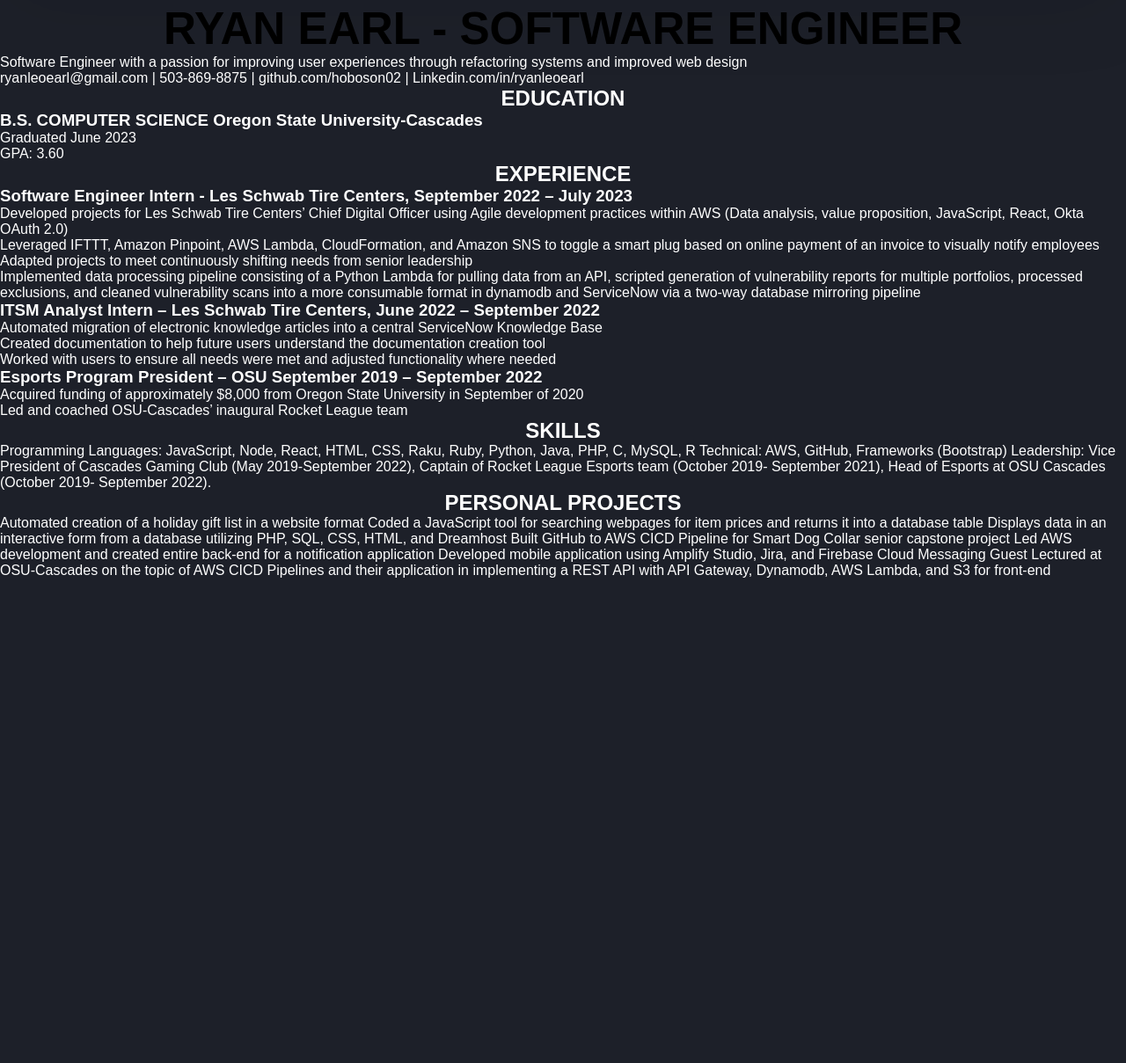
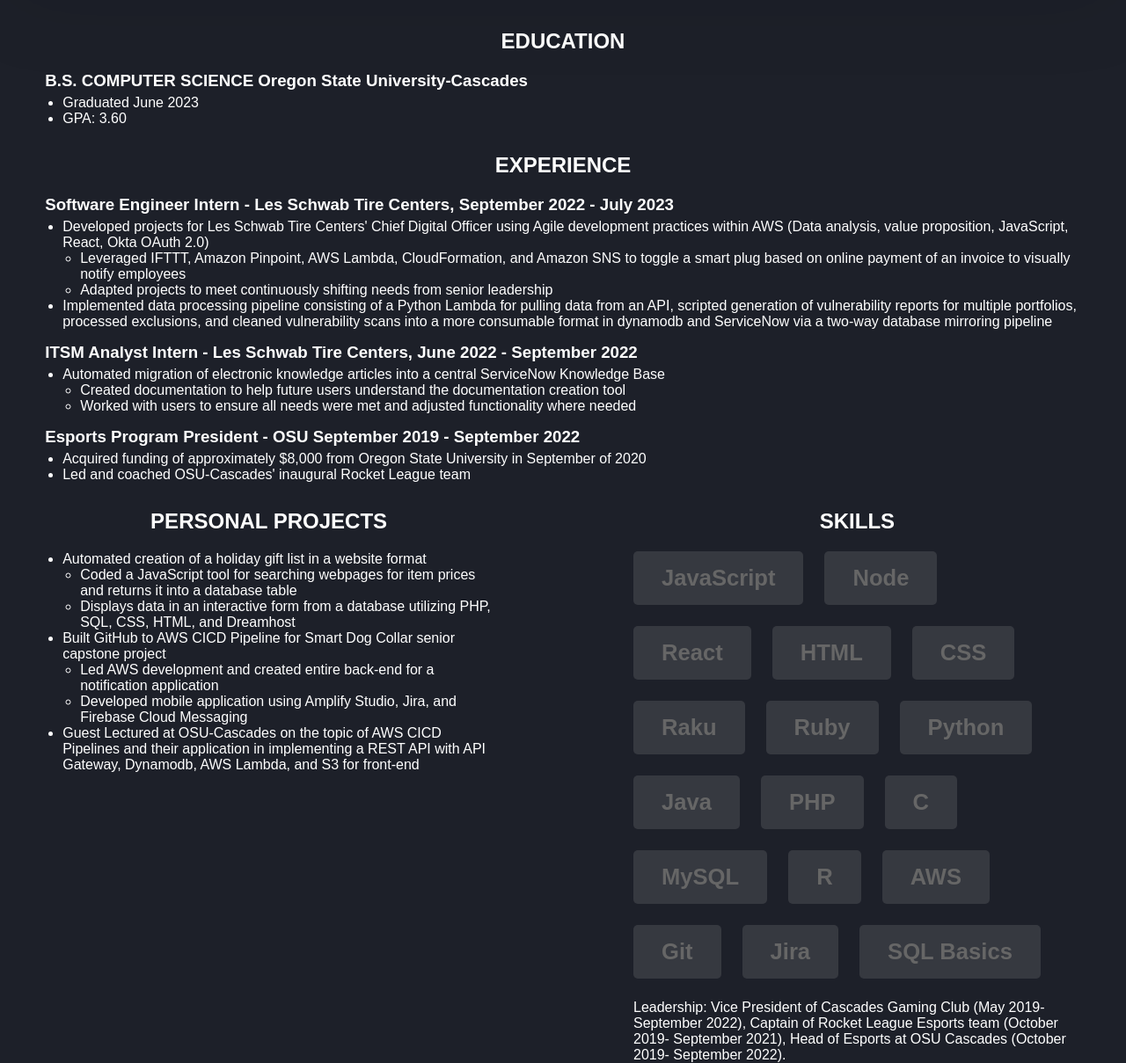
Before and after one commit to RyanLEarl/portfolio-site, a website: page front-end/pages/Resume.html in a window 1280 px wide. Shown: the part 97-1306 px from the top of the page at 88% size. Before the commit the page ends 800 px from the top, so only its background shows below. Drawn offline with Linux system fonts and the light colour scheme.

Commit message:
Updated styling and format of Resume page

```diff
--- a/front-end/assets/stylesheets/main.css
+++ b/front-end/assets/stylesheets/main.css
@@ -30,6 +30,13 @@
 }
 h2 {
   text-align: center;
+  margin-top: 30px;
+  margin-bottom: 20px;
+}
+
+h3 {
+  margin-top: 15px;
+  margin-bottom: 5px;
 }
 
 a {
@@ -53,7 +60,12 @@
 }
 
 .main-content {
+  padding: 0 4vw;
   padding-top: 100px;
+}
+
+.main-content ul{
+  padding-left: 20px;
 }
 
 /* ******************************** NAVBAR ******************************* */
@@ -111,11 +123,11 @@
   filter: grayscale(15%);
 }
 
-li {
+.link-wrapper {
   list-style: none;
 }
 
-li a {
+.link-wrapper a {
   display: block;
   color: rgb(0, 0, 0);
   text-align: center;
@@ -310,6 +322,31 @@
   background-color: #555;
 }
 
+/* ******************************** RESUME PAGE ******************************* */
+.skills {
+  display: flex;
+  flex-wrap: wrap;
+}
+.skill {
+  padding: 1rem 2rem;
+  margin-bottom: 1.5rem;
+  margin-right: 1.5rem;
+  font-size: 1.6rem;
+  background: rgba(153,153,153,.2);
+  border-radius: 5px;
+  font-weight: 600;
+  color: #666;
+}
+
+.about {
+  display: grid;
+  grid-template-columns: 1fr 1fr;
+  grid-gap: 10rem;
+}
+
+.main-content a:hover {
+  color: var(--nav-secondary-color);
+}
 /* ******************************** PROJECT PAGE ******************************* */
 #repository-list {
   list-style: none;
--- a/front-end/pages/Resume.html
+++ b/front-end/pages/Resume.html
@@ -10,20 +10,19 @@
   </header>
   <body>
     <main class="main-content">
-      <h1>RYAN EARL - SOFTWARE ENGINEER</h1>
-      <p>Software Engineer with a passion for improving user experiences through refactoring systems and improved web design</p>
-      <p>ryanleoearl@gmail.com | 503-869-8875 | github.com/hoboson02 | Linkedin.com/in/ryanleoearl</p>
+      <div class="about_education">
         <h2>EDUCATION</h2>
         <h3>B.S. COMPUTER SCIENCE Oregon State University-Cascades</h3>
         <ul>
           <li>Graduated June 2023</li>
           <li>GPA: 3.60</li>
         </ul>
-
+      </div>
+      <div class="about_experience">
         <h2>EXPERIENCE</h2>
-      <h3>Software Engineer Intern - Les Schwab Tire Centers, September 2022 – July 2023</h3>
+        <h3>Software Engineer Intern - Les Schwab Tire Centers, September 2022 - July 2023</h3>
         <ul>
-        <li>Developed projects for Les Schwab Tire Centers’ Chief Digital Officer using Agile development practices within AWS (Data analysis, value proposition, JavaScript, React, Okta OAuth 2.0)
+          <li>Developed projects for Les Schwab Tire Centers' Chief Digital Officer using Agile development practices within AWS (Data analysis, value proposition, JavaScript, React, Okta OAuth 2.0)
             <ul>
               <li>Leveraged IFTTT, Amazon Pinpoint, AWS Lambda, CloudFormation, and Amazon SNS to toggle a smart plug based on online payment of an invoice to visually notify employees</li>
               <li>Adapted projects to meet continuously shifting needs from senior leadership</li>
@@ -32,7 +31,7 @@
           <li>Implemented data processing pipeline consisting of a Python Lambda for pulling data from an API, scripted generation of vulnerability reports for multiple portfolios, processed exclusions, and cleaned vulnerability scans into a more consumable format in dynamodb and ServiceNow via a two-way database mirroring pipeline</li>
         </ul>
 
-      <h3>ITSM Analyst Intern – Les Schwab Tire Centers, June 2022 – September 2022</h3>
+        <h3>ITSM Analyst Intern - Les Schwab Tire Centers, June 2022 - September 2022</h3>
         <ul>
           <li>Automated migration of electronic knowledge articles into a central ServiceNow Knowledge Base
             <ul>
@@ -42,28 +41,56 @@
           </li>
         </ul>
 
-      <h3>Esports Program President – OSU September 2019 – September 2022</h3>
+        <h3>Esports Program President - OSU September 2019 - September 2022</h3>
         <ul>
           <li>Acquired funding of approximately $8,000 from Oregon State University in September of 2020</li>
-        <li>Led and coached OSU-Cascades’ inaugural Rocket League team</li>
+          <li>Led and coached OSU-Cascades' inaugural Rocket League team</li>
         </ul>
+      </div>
+      <div class="about">
+        <div class="about_projects">
+          <h2>PERSONAL PROJECTS</h2>
+          <ul>
+            <li><a href="https://www.ryanholidaygifts.com/">Automated creation of a holiday gift list in a website format</a>
+              <ul>
+                <li>Coded a JavaScript tool for searching webpages for item prices and returns it into a database table</li>
+                <li>Displays data in an interactive form from a database utilizing PHP, SQL, CSS, HTML, and Dreamhost</li>
+              </ul>
+            </li>
+            <li><a href="https://github.com/Hoboson02/smart-dog-collar-app-test">Built GitHub to AWS CICD Pipeline for Smart Dog Collar senior capstone project</a>
+              <ul>
+                <li>Led AWS development and created entire back-end for a notification application</li>
+                <li>Developed mobile application using Amplify Studio, Jira, and Firebase Cloud Messaging</li>
+              </ul>
+            </li>
+            <li><a href="https://github.com/Hoboson02/cs-493-restful-api">Guest Lectured at OSU-Cascades on the topic of AWS CICD Pipelines</a> and their application in implementing a REST API with API Gateway, Dynamodb, AWS Lambda, and S3 for front-end</li>
+          </ul>
+        </div>
+        <div class="about_skills">
+          <h2>SKILLS</h2>
+          <div class="skills">
+            <div class="skill">JavaScript</div>
+            <div class="skill">Node</div>
+            <div class="skill">React</div>
+            <div class="skill">HTML</div>
+            <div class="skill">CSS</div>
+            <div class="skill">Raku</div>
+            <div class="skill">Ruby</div>
+            <div class="skill">Python</div>
+            <div class="skill">Java</div>
+            <div class="skill">PHP</div>
+            <div class="skill">C</div>
+            <div class="skill">MySQL</div>
+            <div class="skill">R</div>
+            <div class="skill">AWS</div>
+            <div class="skill">Git</div>
+            <div class="skill">Jira</div>
+            <div class="skill">SQL Basics</div>
+            <p>Leadership: Vice President of Cascades Gaming Club (May 2019-September 2022), Captain of Rocket League Esports team (October 2019- September 2021), Head of Esports at OSU Cascades (October 2019- September 2022).</p>
+          </div>
+        </div>
+      </div>
 
-      <h2>SKILLS</h2>
-      Programming Languages: JavaScript, Node, React, HTML, CSS, Raku, Ruby, Python, Java, PHP, C, MySQL, R
-      Technical: AWS, GitHub, Frameworks (Bootstrap)
-      Leadership: Vice President of Cascades Gaming Club (May 2019-September 2022), Captain of Rocket League Esports team (October 2019- September 2021), Head of Esports at OSU Cascades (October 2019- September 2022).
-
-      <h2>PERSONAL PROJECTS</h2>
-
-      Automated creation of a holiday gift list in a website format
-      Coded a JavaScript tool for searching webpages for item prices and returns it into a database table
-      Displays data in an interactive form from a database utilizing PHP, SQL, CSS, HTML, and Dreamhost
-
-Built GitHub to AWS CICD Pipeline for Smart Dog Collar senior capstone project
-Led AWS development and created entire back-end for a notification application
-Developed mobile application using Amplify Studio, Jira, and Firebase Cloud Messaging
-
-Guest Lectured at OSU-Cascades on the topic of AWS CICD Pipelines and their application in implementing a REST API with API Gateway, Dynamodb, AWS Lambda, and S3 for front-end
     </main>
   </body>
 </html>
```
Lines whose indentation alone changed are shown as unchanged.
